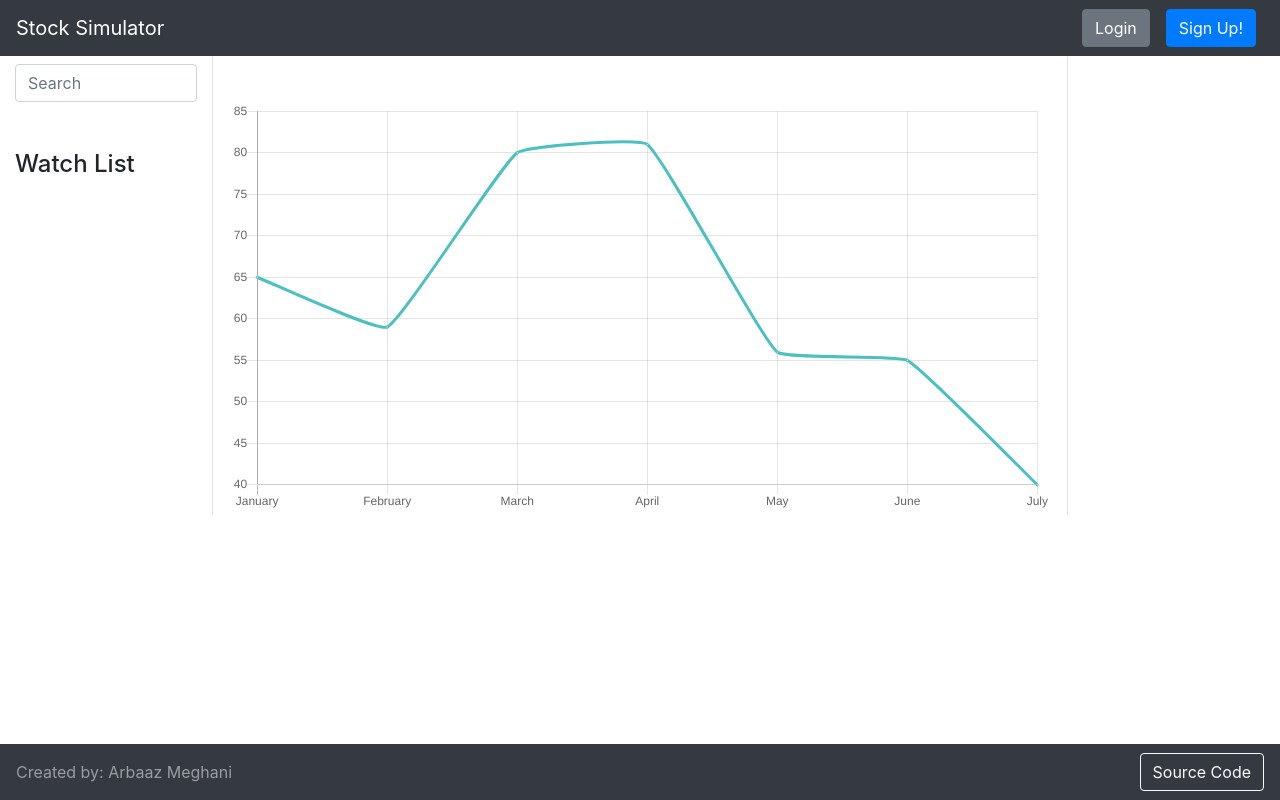
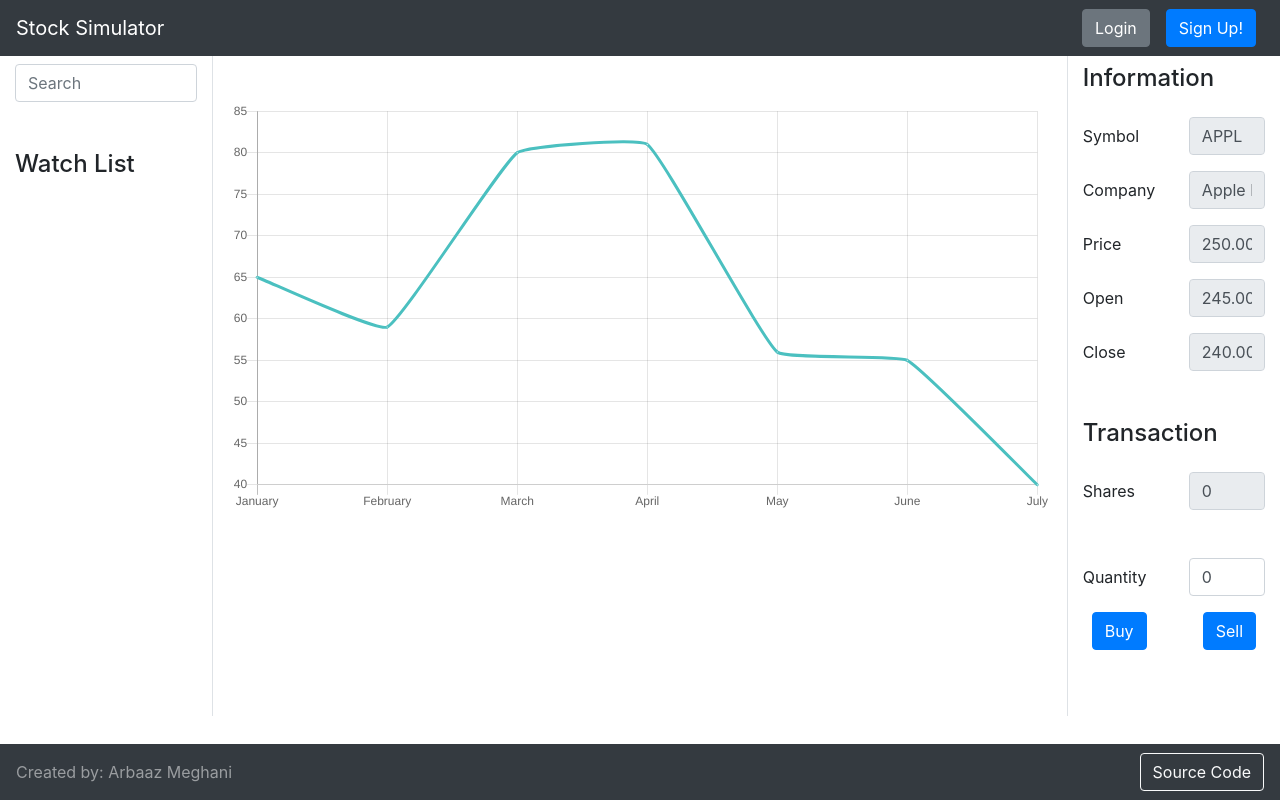
Before and after one commit to ArbaazMeghani/stock-simulator, a React (Create React App) app in the folder client/: page / in a window 1280 px wide. Built offline with nearby package versions, Linux system fonts and the light colour scheme.

Commit message:
Update layout

```diff
--- a/client/src/components/Header.js
+++ b/client/src/components/Header.js
@@ -1,17 +1,13 @@
 import React from 'react';
 import Navbar from 'react-bootstrap/Navbar';
-import Button from 'react-bootstrap/Button';
-import ButtonToolbar from 'react-bootstrap/ButtonToolbar';
+import AuthButtons from './account/AuthButtons';
 
 export default class Header extends React.Component {
   render() {
     return (
       <Navbar bg="dark" variant="dark">
         <Navbar.Brand className="mr-auto">Stock Simulator</Navbar.Brand>
-        <ButtonToolbar>
-          <Button className="mx-2" variant="secondary">Login</Button>
-          <Button className="mx-2" variant="primary">Sign Up!</Button>
-        </ButtonToolbar>
+        <AuthButtons />
       </Navbar>
     );
   }
--- /dev/null
+++ b/client/src/components/account/AuthButtons.js
@@ -0,0 +1,14 @@
+import React from 'react';
+import Button from 'react-bootstrap/Button';
+import ButtonToolbar from 'react-bootstrap/ButtonToolbar';
+
+export default class AuthButtons extends React.Component {
+  render() {
+    return (
+      <ButtonToolbar>
+        <Button className="mx-2" variant="secondary">Login</Button>
+        <Button className="mx-2" variant="primary">Sign Up!</Button>
+      </ButtonToolbar>
+    );
+  }
+}
--- a/client/src/components/rightSidebar/InformationPane.js
+++ b/client/src/components/rightSidebar/InformationPane.js
@@ -1,10 +1,19 @@
 import React from 'react';
+import Form from 'react-bootstrap/Form';
+import InformationValue from './InformationValue';
 
 export default class InformationPane extends React.Component {
   render() {
     return (
-      <div>
-
+      <div className="mt-2">
+        <h4> Information </h4>
+        <Form className="mt-4">
+          <InformationValue label="Symbol" value="APPL"/>
+          <InformationValue label="Company" value="Apple Inc."/>
+          <InformationValue label="Price" value="250.00"/>
+          <InformationValue label="Open" value="245.00"/>
+          <InformationValue label="Close" value="240.00"/>
+        </Form>
       </div>
     );
   }
--- /dev/null
+++ b/client/src/components/rightSidebar/InformationValue.js
@@ -0,0 +1,17 @@
+import React from 'react';
+import Form from 'react-bootstrap/Form';
+import Row from 'react-bootstrap/Row';
+import Col from 'react-bootstrap/Col';
+
+export default function InformationValue( {label, value} ) {
+  return (
+    <Form.Group as={Row}>
+      <Form.Label xs={6} column>
+        {label}
+      </Form.Label>
+      <Col>
+        <Form.Control type="text" readOnly defaultValue={value} />
+      </Col>
+    </Form.Group>
+  );
+}
--- a/client/src/components/rightSidebar/RightSidebar.js
+++ b/client/src/components/rightSidebar/RightSidebar.js
@@ -4,9 +4,12 @@ import TransactionPane from './TransactionPane';
 
 export default function RightSidebar() {
   return (
-    <div className="mt-5">
+    <div className="mt-2">
       <InformationPane />
       <TransactionPane />
+      <div style={ {height:"50px"} }>
+
+      </div>
     </div>
   );
 }
--- a/client/src/components/rightSidebar/TransactionPane.js
+++ b/client/src/components/rightSidebar/TransactionPane.js
@@ -1,10 +1,42 @@
 import React from 'react';
+import Form from 'react-bootstrap/Form';
+import Row from 'react-bootstrap/Row';
+import Col from 'react-bootstrap/Col';
+import Button from 'react-bootstrap/Button';
 
 export default class TransactionPane extends React.Component {
   render() {
     return (
-      <div>
+      <div className="mt-5">
+        <h4> Transaction </h4>
+        <Form className="mt-4">
+          <Form.Group as={Row}>
+            <Form.Label xs={6} column>
+              Shares
+            </Form.Label>
+            <Col>
+              <Form.Control type="number" readOnly defaultValue={0} />
+            </Col>
+          </Form.Group>
 
+          <Form.Group className="mt-5" as={Row}>
+            <Form.Label xs={6} column>
+              Quantity
+            </Form.Label>
+            <Col>
+              <Form.Control type="number" defaultValue={0} />
+            </Col>
+          </Form.Group>
+
+          <Form.Group as={Row}>
+            <Button className="mr-auto mx-4" column>
+              Buy
+            </Button>
+            <Button className="mx-4" column>
+              Sell
+            </Button>
+          </Form.Group>
+        </Form>
       </div>
     );
   }
```
